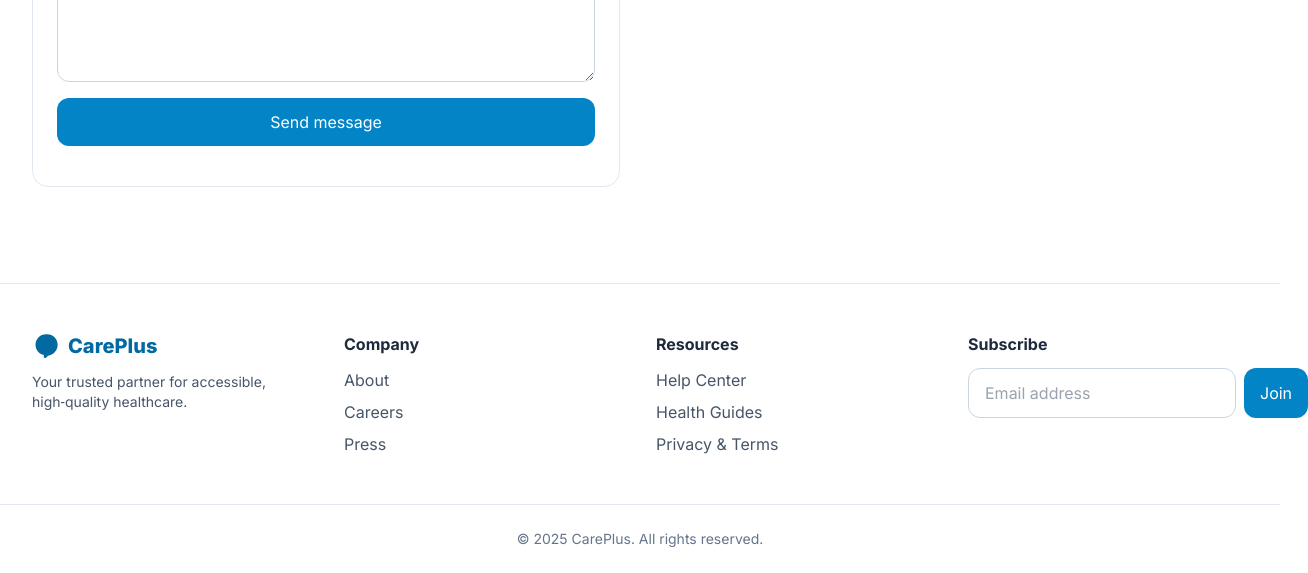
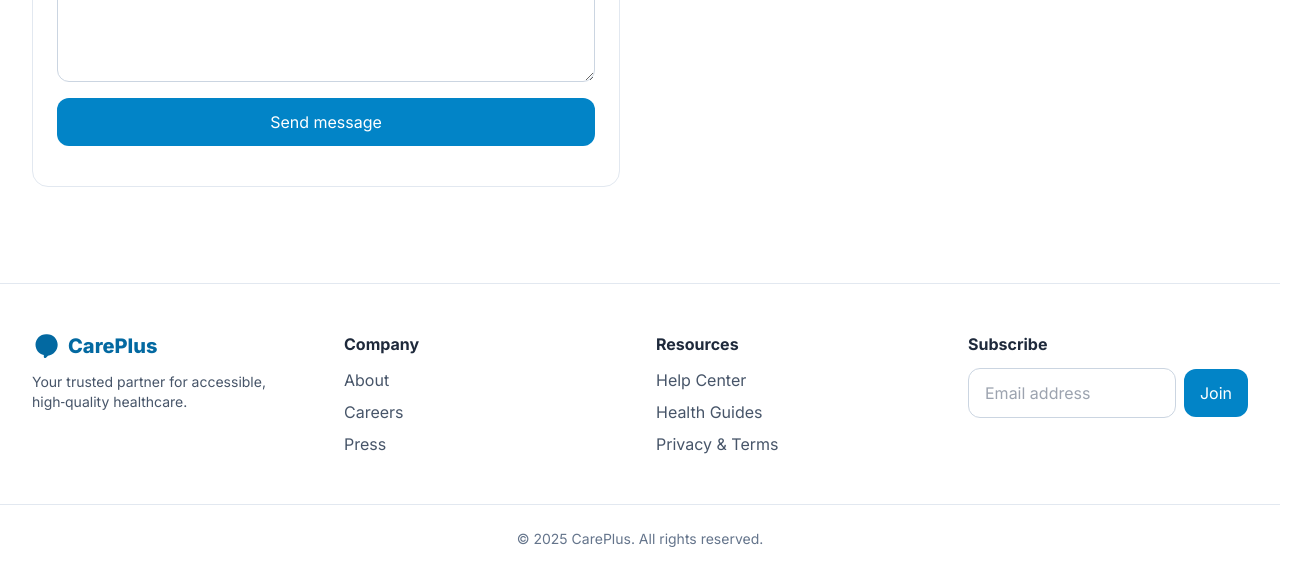
Before and after one commit to Md-Mohseen/health-care, a plain HTML site: page index.html in a window 1280 px wide. Shown: the part 5470-6043 px from the top of the page, 1308 px wide, since content can reach past the window. Drawn offline with nearby package versions, Linux system fonts and the light colour scheme.

Commit message:
Update index.html

```diff
--- a/index.html
+++ b/index.html
@@ -544,10 +544,20 @@
       </div>
       <div>
         <h4 class="font-bold">Subscribe</h4>
-        <form id="newsForm" class="mt-3 flex gap-2">
-          <input type="email" required placeholder="Email address" class="flex-1 px-4 py-3 rounded-xl border border-slate-300 dark:border-slate-700 bg-white dark:bg-slate-900" />
-          <button class="px-4 py-3 rounded-xl bg-primary-600 text-white hover:bg-primary-700">Join</button>
-        </form>
+        <form id="newsForm" class="mt-3 flex flex-col sm:flex-row sm:items-center gap-2">
+  <input
+    type="email"
+    required
+    placeholder="Email address"
+    class="flex-1 px-4 py-3 rounded-xl border border-slate-300 dark:border-slate-600 bg-white dark:bg-slate-900 w-full"
+  />
+  <button
+    class="px-4 py-3 rounded-xl bg-primary-600 text-white hover:bg-primary-700 w-full sm:w-auto"
+  >
+    Join
+  </button>
+</form>
+
         <p id="newsMsg" class="mt-2 text-sm"></p>
       </div>
     </div>
```
